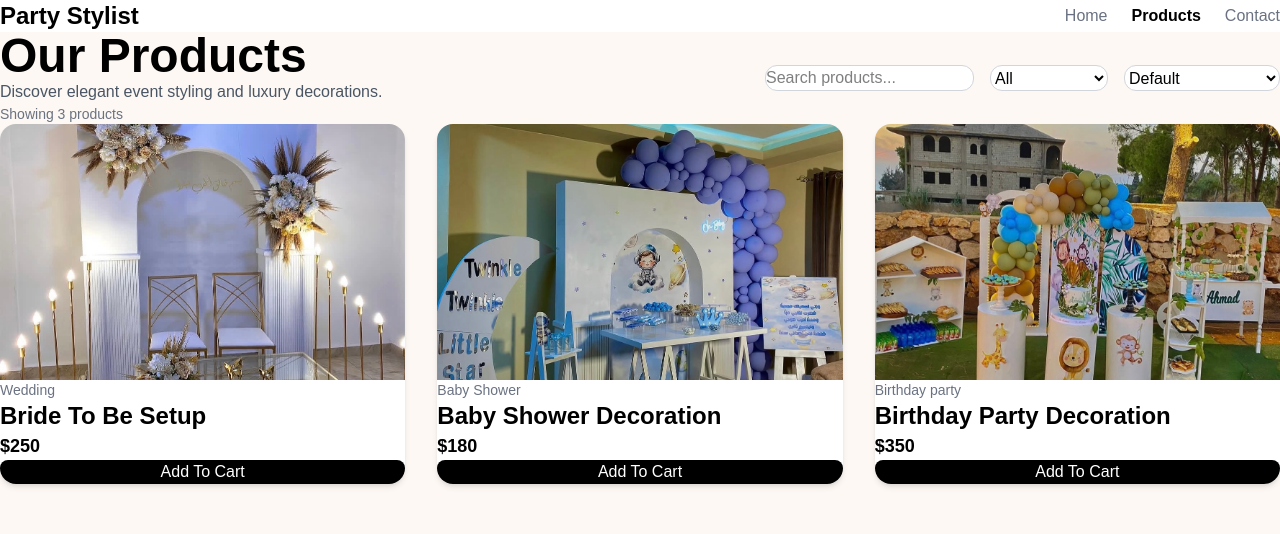
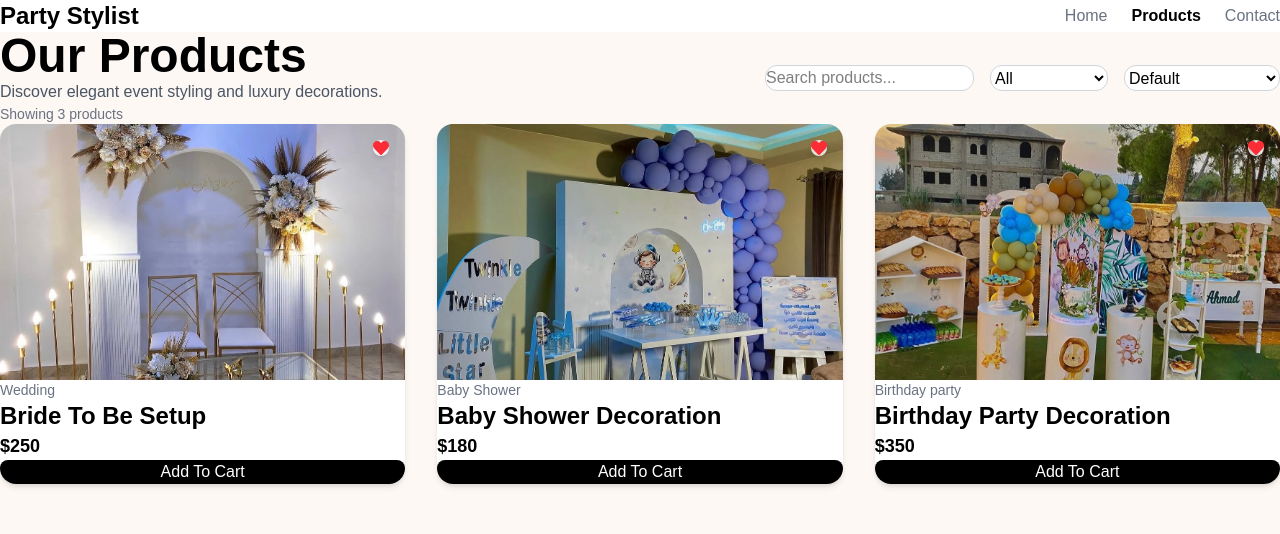
Before and after one commit to maya-said/party-stylist-project, a React (Vite) app: page /products in a window 1280 px wide. Shown: the top 534 px of the page. Built offline with nearby package versions, Linux system fonts and the light colour scheme.

Commit message:
add favorites heart button ui

```diff
--- a/package.json
+++ b/package.json
@@ -14,6 +14,7 @@
     "framer-motion": "^12.39.0",
     "react": "^19.2.6",
     "react-dom": "^19.2.6",
+    "react-icons": "^5.6.0",
     "react-router-dom": "^7.15.1",
     "sonner": "^2.0.7",
     "tailwindcss": "^4.3.0"
--- a/src/components/ProductCard.tsx
+++ b/src/components/ProductCard.tsx
@@ -1,4 +1,7 @@
 import { toast } from "sonner";
+
+import { FaHeart } from "react-icons/fa";
+
 type ProductCardProps = {
   title: string;
   category: string;
@@ -17,14 +20,33 @@ const ProductCard = ({
   return (
     <div
       onClick={onClick}
-      className="bg-white rounded-2xl shadow-md overflow-hidden transition duration-300 hover:-translate-y-2 hover:shadow-2xl cursor-pointer"
+      className="bg-white rounded-2xl shadow-md overflow-hidden transition duration-300 hover:-translate-y-2 hover:shadow-2xl cursor-pointer group relative"
     >
+
+      {/* Favorite Button */}
+      <button
+        onClick={(event) => {
+          event.stopPropagation();
+
+          toast.success("Added to favorites");
+        }}
+        className="absolute top-4 right-4 z-10 bg-white/80 backdrop-blur-md p-3 rounded-full shadow-md transition duration-300 hover:scale-110"
+      >
+
+        <FaHeart className="text-red-500" />
+
+      </button>
+
+      {/* Image Container */}
+      <div className="overflow-hidden">
 
         <img
           src={image}
           alt={title}
-        className="w-full h-64 object-cover"
+          className="w-full h-64 object-cover transition duration-500 group-hover:scale-110"
         />
+
+      </div>
 
       <div className="p-6">
 
--- a/src/components/ProductModal.tsx
+++ b/src/components/ProductModal.tsx
@@ -27,7 +27,7 @@ const ProductCard = ({
         <img
           src={image}
           alt={title}
-          className="w-full h-64 object-cover transition duration-500 group-hover:scale-110"
+          className="w-full h-64 object-cover transition duration-500 group-hover:scale-125"
         />
 
       </div>
```
Also changed, not shown: 1 other file (tests, documents, lock files or other folders). Lines whose indentation alone changed are shown as unchanged.
